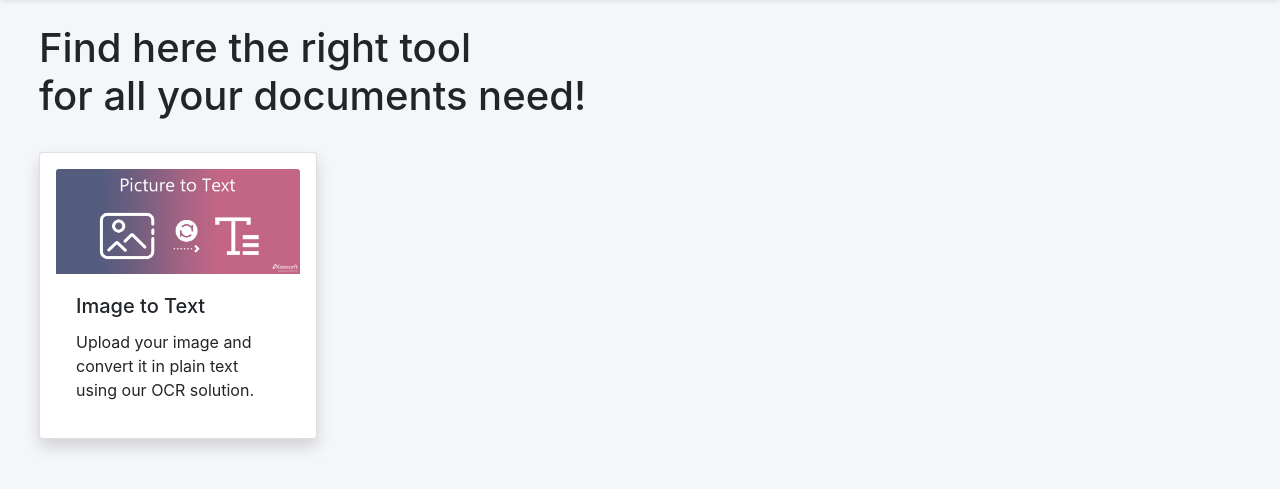
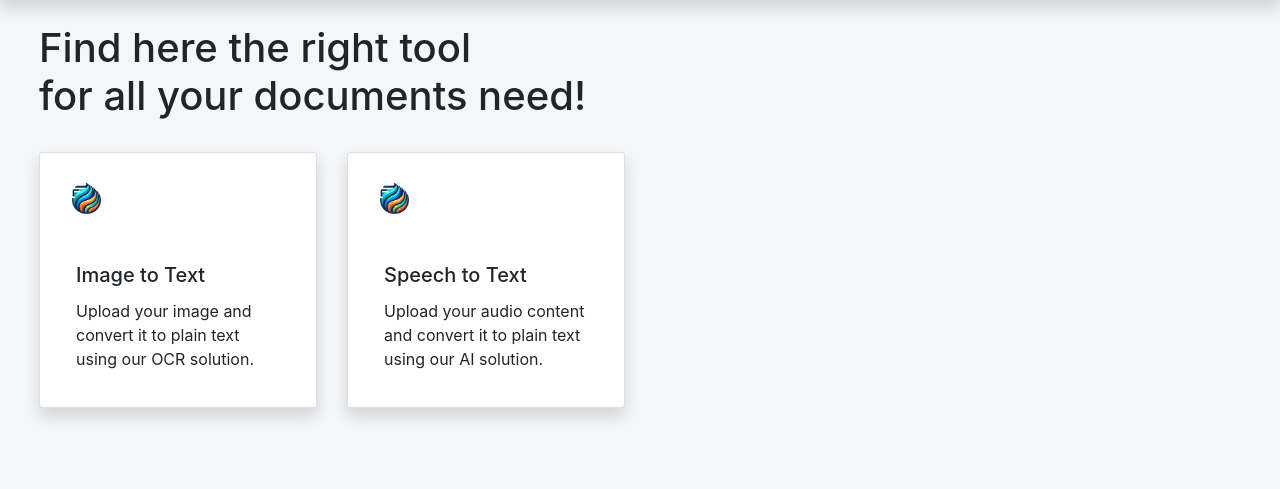
Before and after one commit to valerioceleste/OCR_Website, a Flask app: page /solutions in a window 1280 px wide. Shown: the part 56-545 px from the top of the page. Run offline with Flask 3, Linux system fonts and the light colour scheme.

Commit message:
Added Speech to Text module

```diff
--- a/app.py
+++ b/app.py
@@ -27,7 +27,23 @@ def about():
 def image_to_text():
     return render_template('image_to_text.html')
 
+@app.route('/speech_to_text', methods=['GET','POST'])
+def speech_to_text():
+    return render_template('speech_to_text.html')
+
 @app.route('/convert', methods=['POST'])
+def img2txt():
+    uploaded_file = request.files['image']
+    language = request.form['language']
+
+    if uploaded_file.filename != '':
+        img_path = os.path.join(app.config['UPLOAD_FOLDER'], 'temp_img.png')
+        uploaded_file.save(img_path)
+        extracted_text = OCR.perform_ocr(img_path, language)
+        return render_template('result.html', extracted_text=extracted_text, temp_img=img_path)
+    return "No file uploaded"
+
+@app.route('/speech_to_text/convert', methods=['POST'])
 def img2txt():
     uploaded_file = request.files['image']
     language = request.form['language']
--- /dev/null
+++ b/scripts/Whisper.py
@@ -0,0 +1,6 @@
+import whisper
+
+def speech2text(audio_file,model_selection):
+	model = whisper.load_model(model)
+	text = model.transcribe("../Audio2Text/audiofiles/Silvia.m4a",fp16=False)
+return text
--- a/templates/base.html
+++ b/templates/base.html
@@ -14,7 +14,7 @@
 <!--reference https://www.sodapdf.com/compress-pdf/-->
 
 <body>
-  <header class="shadow-sm rounded">
+  <header class="shadow ">
     <nav class="navbar navbar-expand-lg navbar-light " style="background-color: white"> <!--#1093f1-->
       <div class="container-fluid">
         <a class="navbar-brand" href="#"></a>
@@ -46,6 +46,10 @@
 
   <main>{% block body %}{% endblock body %}</main>
 
+  <footer>
+
+  </footer>
+
   <script src="https://code.jquery.com/jquery-3.3.1.slim.min.js"
     integrity="sha384-q8i/X+965DzO0rT7abK41JStQIAqVgRVzpbzo5smXKp4YfRvH+8abtTE1Pi6jizo"
     crossorigin="anonymous"></script>
--- a/templates/solutions.html
+++ b/templates/solutions.html
@@ -6,21 +6,40 @@
 <div class="container-fluid mt-4 ml-4 text-left">
 	<h1>Find here the right tool <br> for all your documents need!</h1>
 </div>
+
 <div class="container-fluid">
 	<div class="row p-4">
 		<div class="col-3 mb-4">
 			<a href="{{ url_for('image_to_text') }}" class="card-link">
-				<div class="card h-100 p-3 shadow card-hover">
-					<img class="card-img-top" src="{{ url_for('static', filename='images/img_to_text.jpg') }}"
-						alt="Card image cap">
-					<div class="card-body">
+				<div class="card p-3 shadow card-hover">
+					<div class="position-relative" style="height: 50px;">
+						<img class="position-absolute top-0 start-0 m-2"
+							src="{{ url_for('static', filename='images/fm_logo.png') }}" alt="Card image cap"
+							style="width: 45px; height: 45px;">
+					</div>
+					<div class="card-body mt-4">
 						<h5 class="card-title">Image to Text</h5>
-						<p class="card-text">Upload your image and convert it in plain text using our OCR solution.</p>
+						<p class="card-text">Upload your image and convert it to plain text using our OCR solution.</p>
+					</div>
+				</div>
+			</a>
+		</div>
+		<div class="col-3 mb-4">
+			<a href="{{ url_for('speech_to_text') }}" class="card-link">
+				<div class="card p-3 shadow card-hover">
+					<div class="position-relative" style="height: 50px;">
+						<img class="position-absolute top-0 start-0 m-2"
+							src="{{ url_for('static', filename='images/fm_logo.png') }}" alt="Card image cap"
+							style="width: 45px; height: 45px;">
+					</div>
+					<div class="card-body mt-4">
+						<h5 class="card-title">Speech to Text</h5>
+						<p class="card-text">Upload your audio content and convert it to plain text using our AI
+							solution.</p>
 					</div>
 				</div>
 			</a>
 		</div>
 	</div>
 </div>
-</div>
 {% endblock body %}
```
Also changed, not shown: templates/speech_to_text.html (added, +45 -0 lines), static/uploads/temp_img.png.
